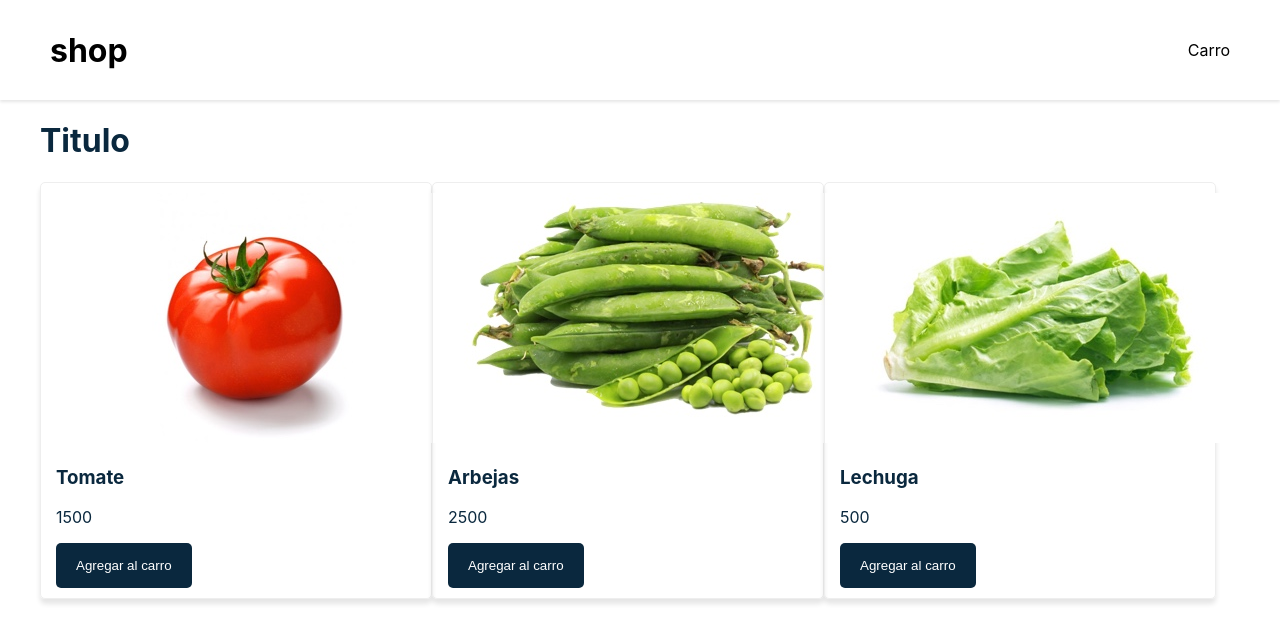
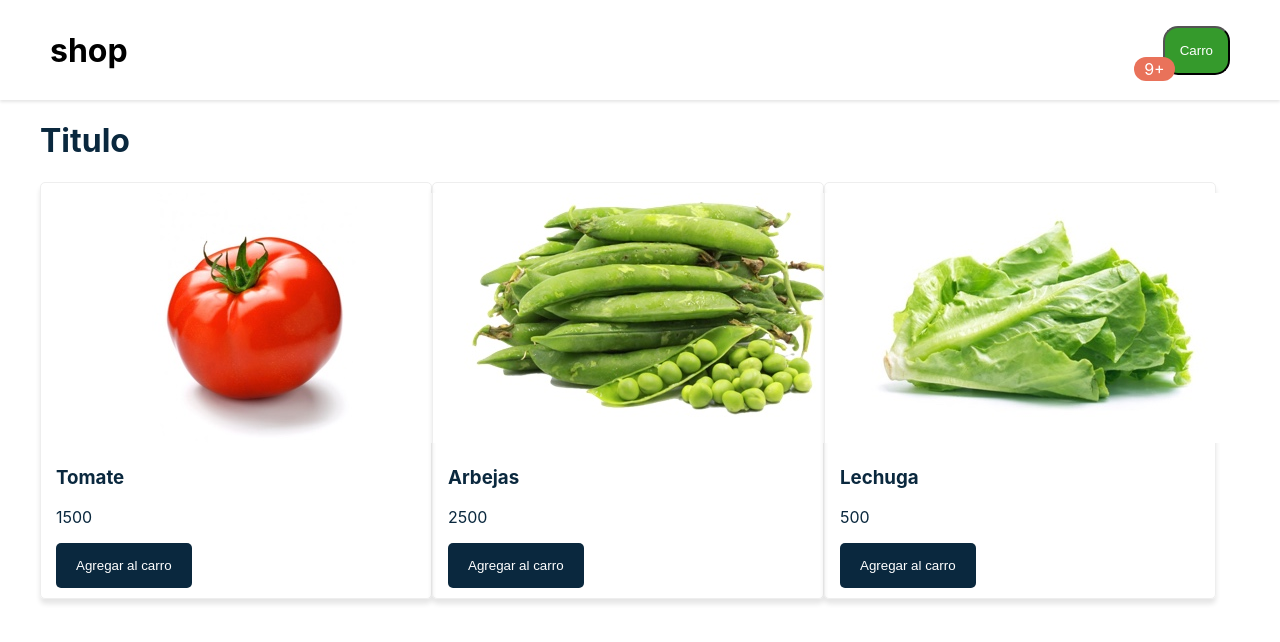
Before and after one commit to oscardenas17/miniCarritoCompras, a React (Create React App) app: page / in a window 1280 px wide. Shown: the top 642 px of the page. Built offline with nearby package versions, Linux system fonts and the light colour scheme.

Commit message:
Componente BubbleAlert

```diff
--- /dev/null
+++ b/src/components/BubbleAlert.js
@@ -0,0 +1,31 @@
+import { Component } from 'react';
+
+const styles = {
+    bubbleAlert: {
+        backgroundColor: '#E9725A',
+        borderRadius: '15px',
+        color:'#FFF',
+        padding: '2px 10px',
+        fontSize: '0-9rem',
+        width: '20px'
+
+    }
+}
+
+
+class BubbleAlert extends Component {
+    getNumber(n){
+        if(!n){ return '' }
+        return n>9 ? '9+' : n
+    }
+    render() {
+        const {value} = this.props
+        return (
+            <span style={styles.bubbleAlert}>
+               {this.getNumber(value)}
+            </span>
+        );
+    }
+}
+
+export default BubbleAlert;
--- /dev/null
+++ b/src/components/Carro.js
@@ -0,0 +1,38 @@
+import { Component } from 'react';
+import BubbleAlert from './BubbleAlert';
+
+
+const styles={
+    carro:{
+        backgroundColor: '#359A2C',
+        color:'#fff',
+        boder: 'none',
+        padding: '15px',
+        borderRadius:'15px',
+        cursor: 'pointer',
+
+    },
+    bubble:{
+        position: 'relative',
+        left: 12,
+        top: 20
+    }
+}
+
+class Carro extends Component {
+    state = {  }
+    render() {
+        return (
+            <div>
+                <span style={styles.bubble}>
+                 <BubbleAlert value={10}/>
+                </span>
+               <button style={styles.carro}>
+                   Carro
+               </button>
+            </div>
+        );
+    }
+}
+
+export default Carro;
--- a/src/components/Navbar.js
+++ b/src/components/Navbar.js
@@ -1,4 +1,5 @@
 import { Component } from 'react';
+import Carro from './Carro';
 import Logo from './Logo';
 
 
@@ -24,7 +25,7 @@
         return (
             <nav style={styles.navbar}>
                 <Logo />
-                <p>Carro</p>
+                <Carro />
             </nav>
         );
     }
```
